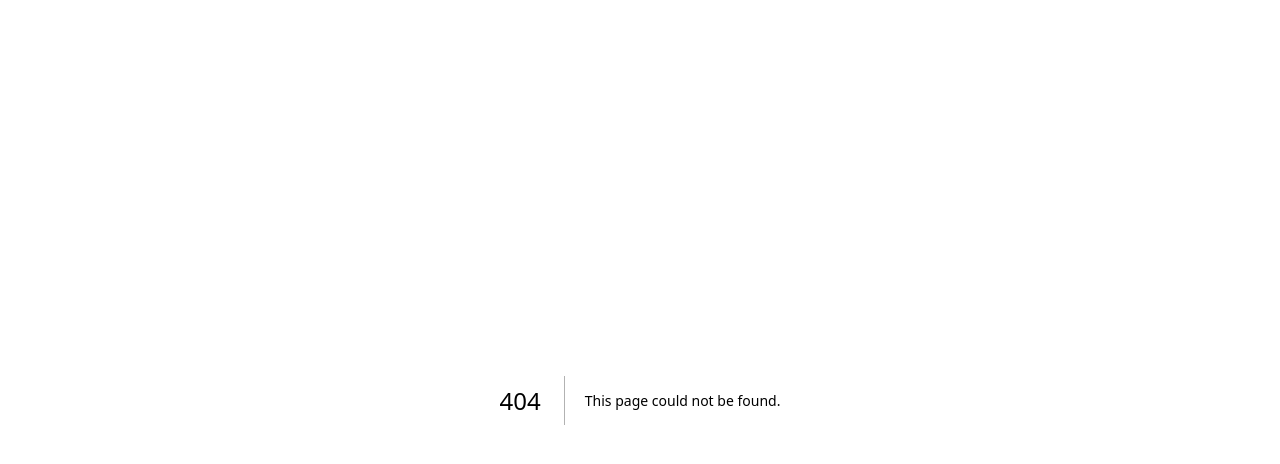
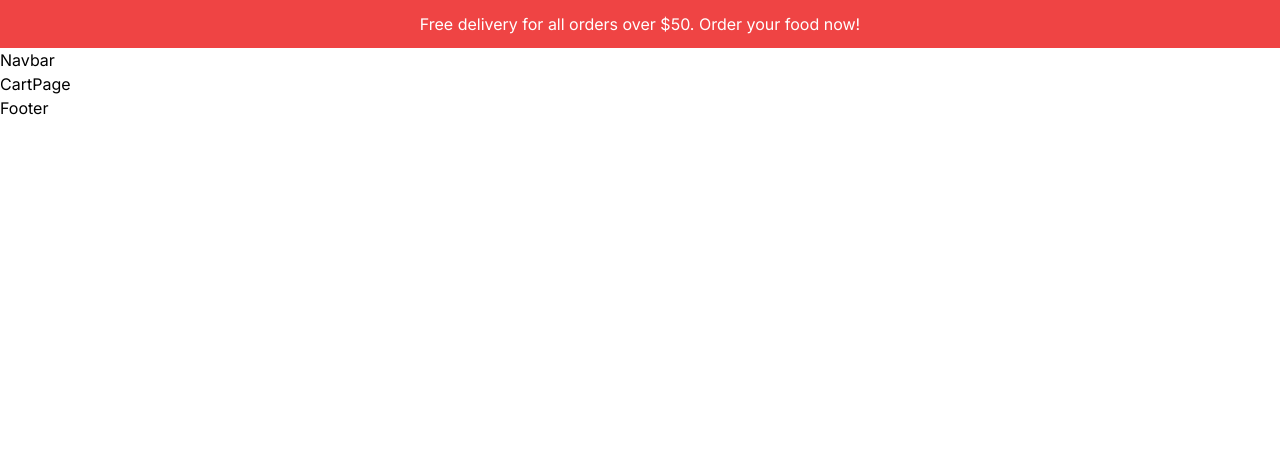
Before and after one commit to vitorfnery/restaurant-website, a Next.js app: page /cart in a window 1280 px wide. Before the commit this address had no page. Shown: the top 464 px of the page. Built offline with nearby package versions, Linux system fonts and the light colour scheme.

Commit message:
create Notification

```diff
--- /dev/null
+++ b/src/app/cart/page.tsx
@@ -0,0 +1,4 @@
+const CartPage = () => {
+  return <div>CartPage</div>;
+};
+export default CartPage;
--- a/src/app/layout.tsx
+++ b/src/app/layout.tsx
@@ -1,22 +1,30 @@
-import './globals.css'
-import type { Metadata } from 'next'
-import { Inter } from 'next/font/google'
+import Notification from "@/components/Notification";
+import "./globals.css";
+import type { Metadata } from "next";
+import { Inter } from "next/font/google";
+import Footer from "@/components/Footer";
+import Navbar from "@/components/Navbar";
 
-const inter = Inter({ subsets: ['latin'] })
+const inter = Inter({ subsets: ["latin"] });
 
 export const metadata: Metadata = {
-  title: 'Create Next App',
-  description: 'Generated by create next app',
-}
+  title: "Create Next App",
+  description: "Generated by create next app",
+};
 
 export default function RootLayout({
   children,
 }: {
-  children: React.ReactNode
+  children: React.ReactNode;
 }) {
   return (
     <html lang="en">
-      <body className={inter.className}>{children}</body>
+      <body className={inter.className}>
+        <Notification />
+        <Navbar />
+        {children}
+        <Footer />
+      </body>
     </html>
-  )
+  );
 }
--- /dev/null
+++ b/src/app/login/page.tsx
@@ -0,0 +1,4 @@
+const LoginPage = () => {
+  return <div>LoginPage</div>;
+};
+export default LoginPage;
--- /dev/null
+++ b/src/app/menu/[category]/page.tsx
@@ -0,0 +1,4 @@
+const CategoryPage = () => {
+  return <div>CategoryPage</div>;
+};
+export default CategoryPage;
--- /dev/null
+++ b/src/app/menu/page.tsx
@@ -0,0 +1,4 @@
+const Menu = () => {
+  return <div>Menu</div>;
+};
+export default Menu;
--- /dev/null
+++ b/src/app/orders/page.tsx
@@ -0,0 +1,4 @@
+const OrdersPage = () => {
+  return <div>OrdersPage</div>;
+};
+export default OrdersPage;
--- /dev/null
+++ b/src/app/product/[id]/page.tsx
@@ -0,0 +1,4 @@
+const SingleProduct = () => {
+  return <div>SingleProduct</div>;
+};
+export default SingleProduct;
--- /dev/null
+++ b/src/components/Footer/index.tsx
@@ -0,0 +1,4 @@
+const Footer = () => {
+  return <div>Footer</div>;
+};
+export default Footer;
--- /dev/null
+++ b/src/components/Navbar/index.tsx
@@ -0,0 +1,4 @@
+const Navbar = () => {
+  return <div>Navbar</div>;
+};
+export default Navbar;
--- /dev/null
+++ b/src/components/Notification/index.tsx
@@ -0,0 +1,11 @@
+import { NOTIFICATION_INFO } from "@/constants";
+
+const Notification = () => {
+  const notificationContent = NOTIFICATION_INFO;
+  return (
+    <div className="h-12 bg-red-500 text-white px-4 flex items-center justify-center text-center text-sm md:text-base cursor-pointer">
+      {notificationContent}
+    </div>
+  );
+};
+export default Notification;
--- /dev/null
+++ b/src/constants/index.ts
@@ -0,0 +1 @@
+export * from "@/constants/notification-info";
--- /dev/null
+++ b/src/constants/notification-info.ts
@@ -0,0 +1,2 @@
+export const NOTIFICATION_INFO =
+  "Free delivery for all orders over $50. Order your food now!";
```
